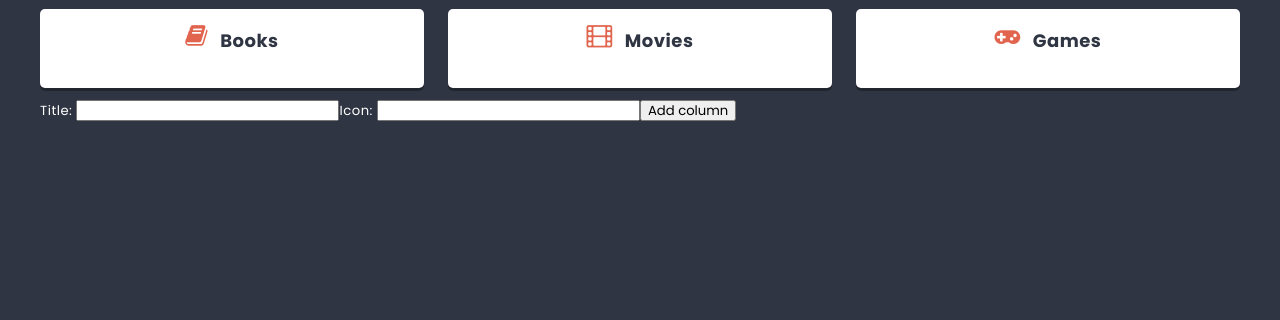
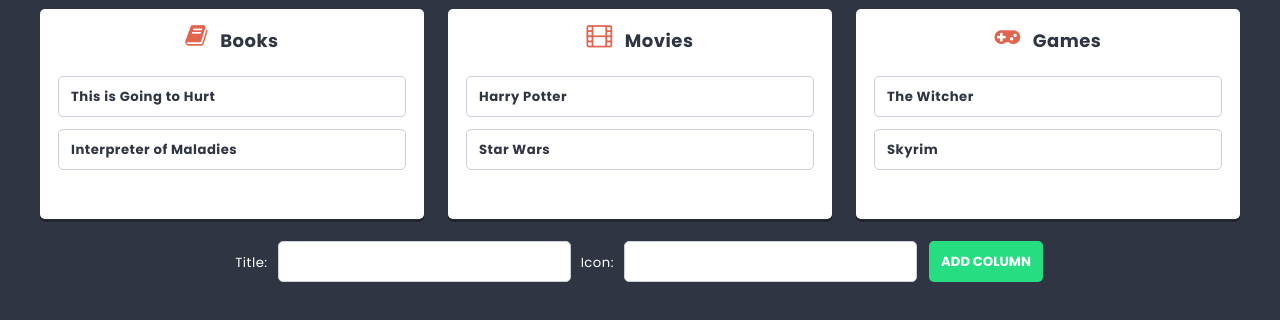
Before and after one commit to MarcinDraus/marcin-react-app, a React (Create React App) app: page / in a window 1280 px wide. Shown: the part 532-852 px from the top of the page. Before the commit the page ends 800 px from the top, so only its background shows below. Built offline with nearby package versions, Linux system fonts and the light colour scheme.

Commit message:
ColumnForm - add new class and new component and Rendered cards

```diff
--- /dev/null
+++ b/src/components/Card/Card.js
@@ -0,0 +1,8 @@
+import styles from './Card.module.scss'
+
+const Card = props =>{
+    return (
+        <li className={styles.card}>{props.title}</li>
+    )
+};
+    export default Card;
--- /dev/null
+++ b/src/components/Card/Card.module.scss
@@ -0,0 +1,13 @@
+@import '../../styles/settings.scss';
+
+.card {
+    position: relative;
+    background: $color-light;
+    border: 1px solid lighten($color-dark, 60%);
+    padding: $base-size;
+    margin: 0 0 $base-size 0;
+    border-radius: $radius;
+    display: flex;
+    justify-content: space-between;
+    font-weight: bold;
+}
--- a/src/components/Column/Column.js
+++ b/src/components/Column/Column.js
@@ -1,4 +1,5 @@
 import styles from './Column.module.scss';
+import Card from './../Card/Card';
 
 const Column = props =>{
     return (
@@ -7,6 +8,9 @@
         <span className={styles.icon + ' fa fa-' + props.icon} />
         {props.title}
       </h2>
+      <ul className={styles.cards}>
+          {props.cards.map(card => <Card key={card.id} title={card.title} />)}
+      </ul>
     </article>
     );
 };
--- a/src/components/ColumnForm/ColumnForm.js
+++ b/src/components/ColumnForm/ColumnForm.js
@@ -1,5 +1,7 @@
 import styles from './ColumnForm.module.scss';
 import { useState } from 'react';
+import Button from '../Button/Button';
+import TextInput from '../TextInput/TextInput';
 
 const ColumnForm = props => {
     const [title, setTitle] = useState('');
@@ -7,16 +9,19 @@
     const handleSubmit = e => {
         e.preventDefault();
         props.action({ title: title, icon: icon });
+
         setTitle('');
         setIcon('');
     };
 
 	return (
-        <form onSubmit={handleSubmit}>
-            Title: <input type="text" value={title} onChange={e => setTitle(e.target.value)} />
-            Icon: <input type="text" value={icon} onChange={e => setIcon(e.target.value)} />
-            <button>Add column</button>
-        </form>
+    <form onSubmit={handleSubmit} className={styles.columnForm}>
+        <span className={styles.fieldName}>Title:</span>
+        <TextInput value={title} onChange={e => setTitle(e.target.value)} className={styles.input} />
+        <span className={styles.fieldName}>Icon:</span>
+        <TextInput value={icon} onChange={e => setIcon(e.target.value)} className={styles.input} />
+        <Button>Add column</Button>
+    </form>
 	);
 };
 
--- a/src/components/ColumnForm/ColumnForm.module.scss
+++ b/src/components/ColumnForm/ColumnForm.module.scss
@@ -1 +1,25 @@
 @import '../../styles/settings.scss';
+
+
+.columnForm {
+    display: flex;
+    flex-direction: column;
+    align-items: center;
+    padding: 10px;
+
+    .fieldName {
+      margin-right: 10px;
+      margin-left: 10px;
+      margin-bottom: 10px;
+    }
+
+    .input {
+      margin-right: 10px;
+      margin-bottom: 0;
+    }
+
+    @media (min-width: 768px) {
+      flex-direction: row;
+      justify-content: center;
+    }
+  }
--- a/src/components/List/List.js
+++ b/src/components/List/List.js
@@ -3,17 +3,43 @@
 import ColumnForm from './../ColumnForm/ColumnForm';
 import { useState } from 'react';
 import shortid from 'shortid';
+//import Card from './../Card/Card';
 
 const List = () => {
     const [columns, setColumns] = useState([
-        { id: 1, title: 'Books', icon: 'book' },
-        { id: 2, title: 'Movies', icon: 'film' },
-        { id: 3, title: 'Games', icon: 'gamepad' }
+      {
+        id: 1,
+        title: 'Books',
+        icon: 'book',
+        cards: [
+          { id: 1, title: 'This is Going to Hurt' },
+          { id: 2, title: 'Interpreter of Maladies' }
+        ]
+      },
+      {
+        id: 2,
+        title: 'Movies',
+        icon: 'film',
+        cards: [
+          { id: 1, title: 'Harry Potter' },
+          { id: 2, title: 'Star Wars' }
+        ]
+      },
+      {
+        id: 3,
+        title: 'Games',
+        icon: 'gamepad',
+        cards: [
+          { id: 1, title: 'The Witcher' },
+          { id: 2, title: 'Skyrim' }
+        ]
+      }
     ]);
-
+      // eslint-disable-next-line no-lone-blocks
+      {/* zwraca tablicę, gdzie pierwszy element to referencja do wartości stanu, a druga to referencja do funkcji do jego modyfikacji. Dzięki użyciu destrukturyzacji, od razu przypisujemy te referencje do stałych – columns i setColumns*/}
     const addColumn = newColumn => {
-      setColumns([...columns, { id: shortid(), title: newColumn.title, icon: newColumn.icon }]);
-  };
+        setColumns([...columns, { id: shortid(), title: newColumn.title, icon: newColumn.icon, cards: [] }]);
+    };
 
 	return (
 		<div className={styles.list}>
@@ -22,7 +48,9 @@
 			</header>
 			<p className={styles.description}>Interesting things I want to check out</p>
 			<section className={styles.columns}>
-				{columns.map(column => <Column key={column.id} title={column.title} icon={column.icon} />)}
+        {columns.map(column => <Column key={column.id} id={column.id} title={column.title} icon={column.icon} cards={column.cards} />)}
+        {/*W pliku Column.js znajduje się definicja komponentu Column, który renderuje strukturę HTML dla pojedynczej kolumny. Ten komponent jest wykorzystywany w pliku List.js do renderowania wielu kolumn na podstawie danych z tablicy columns. W tym pliku, komponent Column jest zdefiniowany i renderuje strukturę HTML dla pojedynczej kolumny. Właściwości title i icon są używane do wyświetlania odpowiednich danych wewnątrz komponentu.Atrybut key ma być w założeniu po prostu unikalną wartością, po której React będzie w stanie łatwiej identyfikować elementy w tablicy.*/}
+
 			</section>
 			<ColumnForm action={addColumn} />
 		</div>
--- a/src/components/TextInput/TextInput.js
+++ b/src/components/TextInput/TextInput.js
@@ -1,7 +1,8 @@
 import styles from './TextInput.module.scss';
 
-const TextInput = props => {
-    return <input className={styles.input} placeholder={props.placeholder} type="text" />
-}
+const TextInput = (props) => {
+    return <input className={styles.input} value={props.value} onChange={props.onChange} placeholder={props.placeholder} type="text" />
+};
+
 
 export default TextInput;
```
